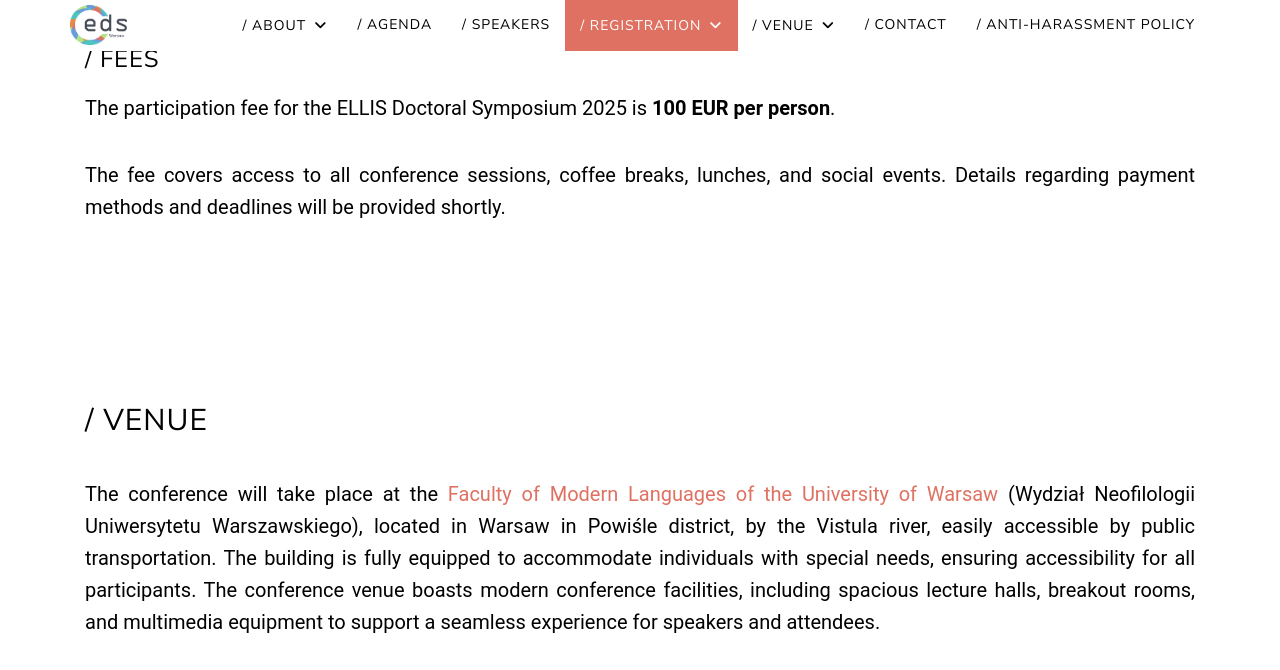
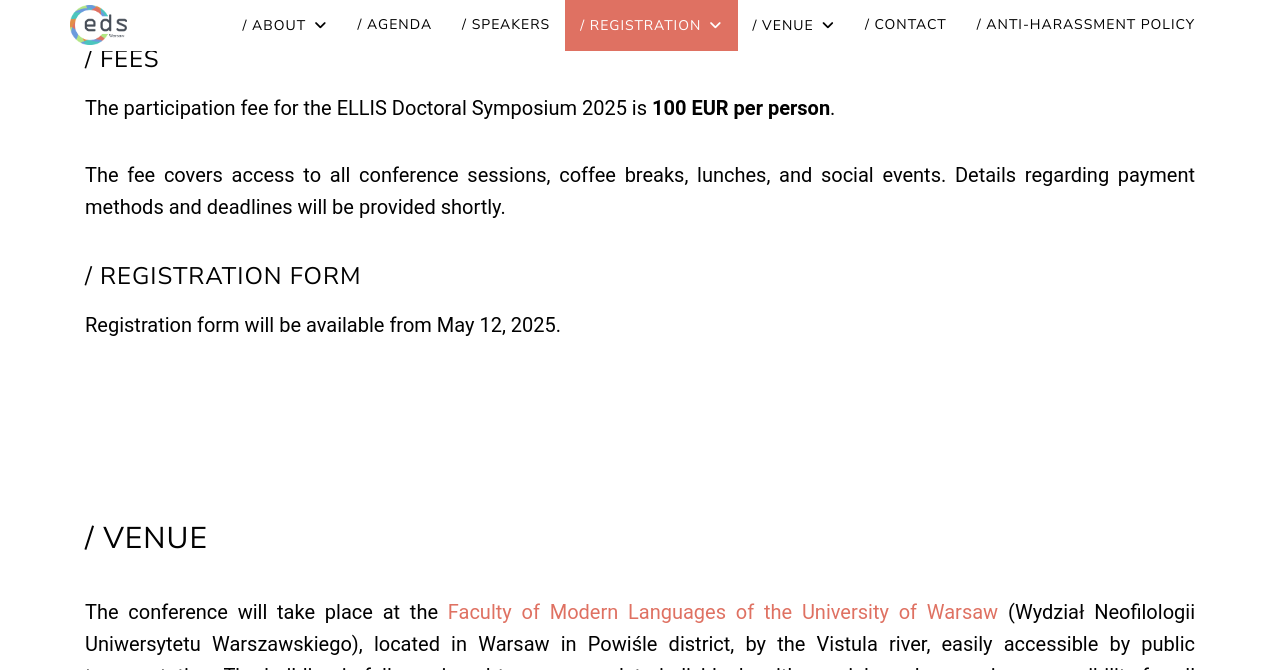
Before and after one commit to eds2025/eds2025.github.io, a Jekyll site: the page built from index.html, in a window 1280 px wide and 900 px high, scrolled down 4933 px, cut to the strip 0-670 px from the top of the window. Built offline with Jekyll 4.4.1, drawn with Linux system fonts in a browser that asks for light colours.

Commit message:
form info

```diff
--- a/_config.yml
+++ b/_config.yml
@@ -74,10 +74,11 @@ navigation:
         url: "#call-for-posters"
       - name: "Fees"
         url: "#fees"
+      - name: "Registration Form"
+        url: "#registration-form"
       # - name: "Agenda"
       #   url: "/agenda"
-      # - name: "Registration Form"
-      #   url: "#registration-form"
+
       # - name: "Timeline"
       #   url: "/timeline"
       # - name: "For Presenters"
--- a/_includes/home/registration.html
+++ b/_includes/home/registration.html
@@ -86,5 +86,9 @@
                 The fee covers access to all conference sessions, coffee breaks, lunches, and social events.
                 Details regarding payment methods and deadlines will be provided shortly.
             </p>
+            <h3 id="registration-form" class="about-subsection"> / Registration form</h3>
+            <p>
+                Registration form will be available from May 12, 2025.
+            </p>
         </div>
 </section>
```
